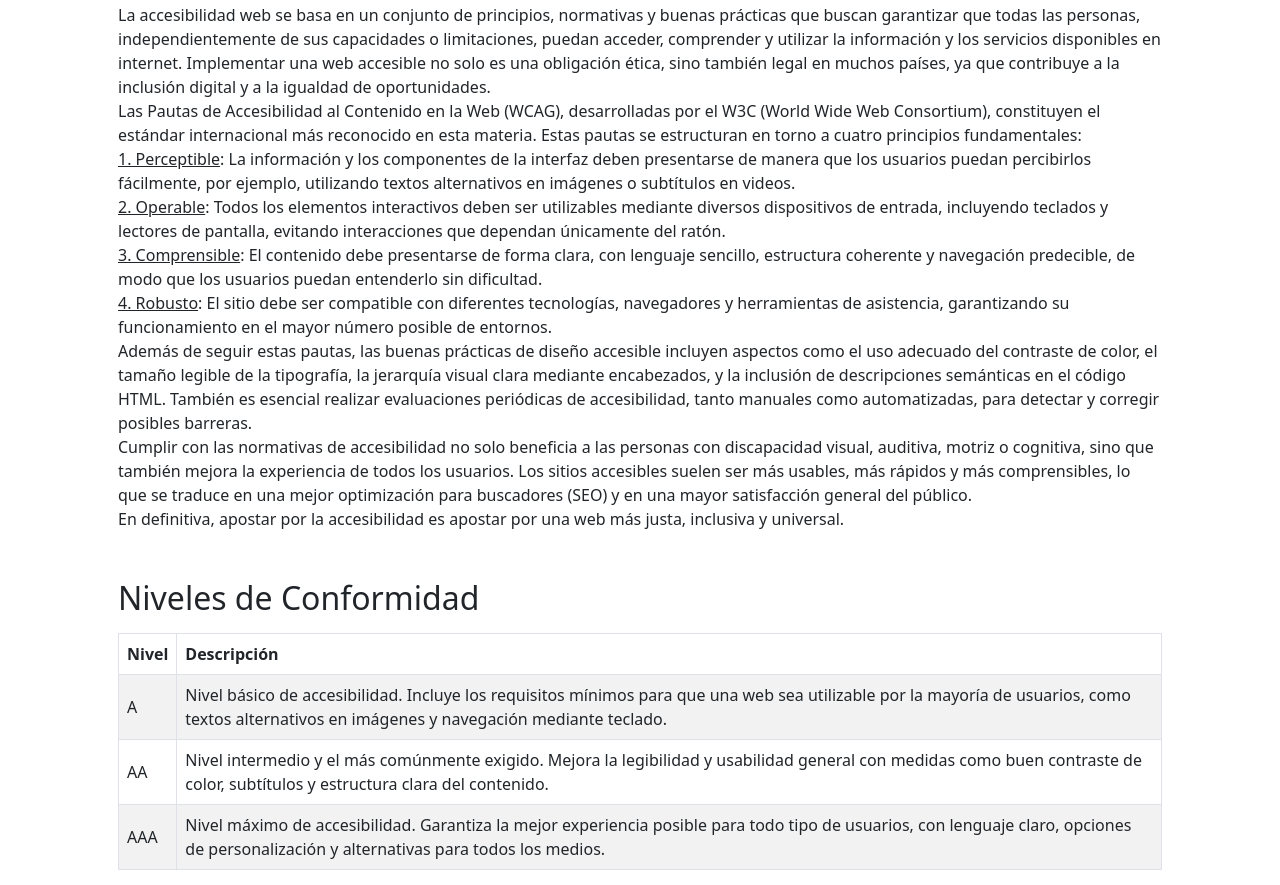
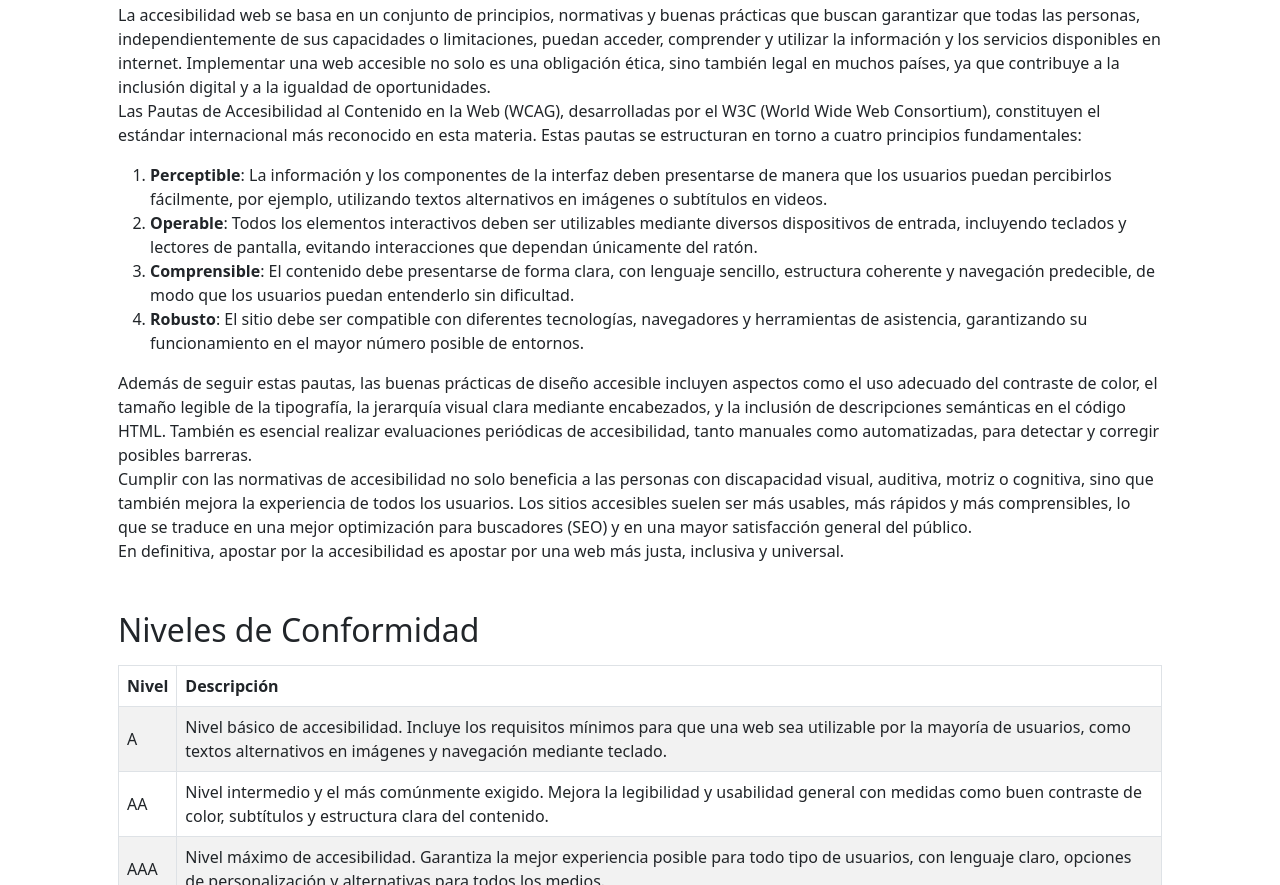
Before and after one commit to pablooosb/P2_DIW, a plain HTML site: page P2_Salgado_Pablo/secundaria.html in a window 1280 px wide. Shown: the part 974-1859 px from the top of the page. Drawn offline with nearby package versions, Linux system fonts and the light colour scheme.

Commit message:
Add files via upload
commit final

```diff
--- a/P2_Salgado_Pablo/secundaria.html
+++ b/P2_Salgado_Pablo/secundaria.html
@@ -35,10 +35,12 @@
             <img src="./multimedia/img/imagen4.png" class="d-block w-100 mb-3 rounded" alt="imagenAccesibilidad1">
             <p>La accesibilidad web se basa en un conjunto de principios, normativas y buenas prácticas que buscan garantizar que todas las personas, independientemente de sus capacidades o limitaciones, puedan acceder, comprender y utilizar la información y los servicios disponibles en internet. Implementar una web accesible no solo es una obligación ética, sino también legal en muchos países, ya que contribuye a la inclusión digital y a la igualdad de oportunidades.<br>
             Las Pautas de Accesibilidad al Contenido en la Web (WCAG), desarrolladas por el W3C (World Wide Web Consortium), constituyen el estándar internacional más reconocido en esta materia. Estas pautas se estructuran en torno a cuatro principios fundamentales:<br>
-            <span class="text-decoration-underline">1. Perceptible</span>: La información y los componentes de la interfaz deben presentarse de manera que los usuarios puedan percibirlos fácilmente, por ejemplo, utilizando textos alternativos en imágenes o subtítulos en videos.<br>
-            <span class="text-decoration-underline">2. Operable</span>: Todos los elementos interactivos deben ser utilizables mediante diversos dispositivos de entrada, incluyendo teclados y lectores de pantalla, evitando interacciones que dependan únicamente del ratón.<br>
-            <span class="text-decoration-underline">3. Comprensible</span>: El contenido debe presentarse de forma clara, con lenguaje sencillo, estructura coherente y navegación predecible, de modo que los usuarios puedan entenderlo sin dificultad.<br>
-            <span class="text-decoration-underline">4. Robusto</span>: El sitio debe ser compatible con diferentes tecnologías, navegadores y herramientas de asistencia, garantizando su funcionamiento en el mayor número posible de entornos.<br>
+            <ol>
+                <li><span class="fw-bolder">Perceptible</span>: La información y los componentes de la interfaz deben presentarse de manera que los usuarios puedan percibirlos fácilmente, por ejemplo, utilizando textos alternativos en imágenes o subtítulos en videos.</li>
+                <li><span class="fw-bolder">Operable</span>: Todos los elementos interactivos deben ser utilizables mediante diversos dispositivos de entrada, incluyendo teclados y lectores de pantalla, evitando interacciones que dependan únicamente del ratón.</li>
+                <li><span class="fw-bolder">Comprensible</span>: El contenido debe presentarse de forma clara, con lenguaje sencillo, estructura coherente y navegación predecible, de modo que los usuarios puedan entenderlo sin dificultad.</li>
+                <li><span class="fw-bolder">Robusto</span>: El sitio debe ser compatible con diferentes tecnologías, navegadores y herramientas de asistencia, garantizando su funcionamiento en el mayor número posible de entornos.</li>
+            </ol>
             Además de seguir estas pautas, las buenas prácticas de diseño accesible incluyen aspectos como el uso adecuado del contraste de color, el tamaño legible de la tipografía, la jerarquía visual clara mediante encabezados, y la inclusión de descripciones semánticas en el código HTML. También es esencial realizar evaluaciones periódicas de accesibilidad, tanto manuales como automatizadas, para detectar y corregir posibles barreras.<br>
             Cumplir con las normativas de accesibilidad no solo beneficia a las personas con discapacidad visual, auditiva, motriz o cognitiva, sino que también mejora la experiencia de todos los usuarios. Los sitios accesibles suelen ser más usables, más rápidos y más comprensibles, lo que se traduce en una mejor optimización para buscadores (SEO) y en una mayor satisfacción general del público.<br>
             En definitiva, apostar por la accesibilidad es apostar por una web más justa, inclusiva y universal.
@@ -49,7 +51,7 @@
     <!-- Tabla estilizada -->
     <section class="container mb-5 px-5">
         <h2 class="mb-3 fs-2">Niveles de Conformidad</h2>
-        <table class="table table-striped align-middle table-bordered">
+        <table class="table table-striped align-middle table-bordered table-hover">
             <thead>
                 <tr>
                     <th class="text-dark">Nivel</th>
```
Also changed, not shown: 1 other file.
